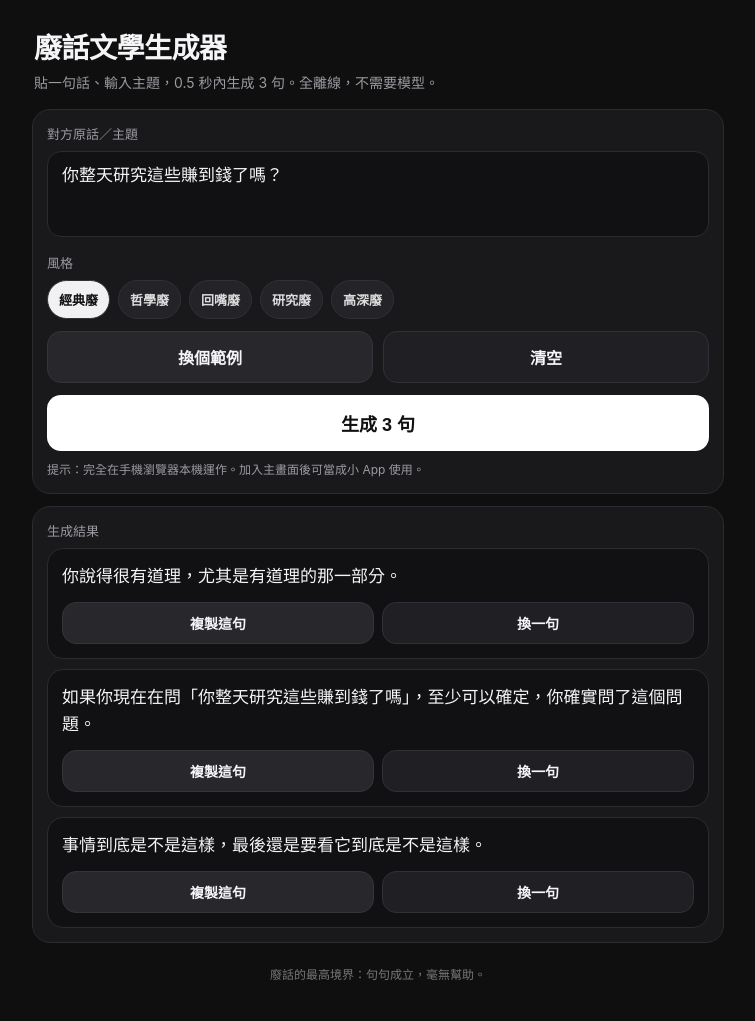
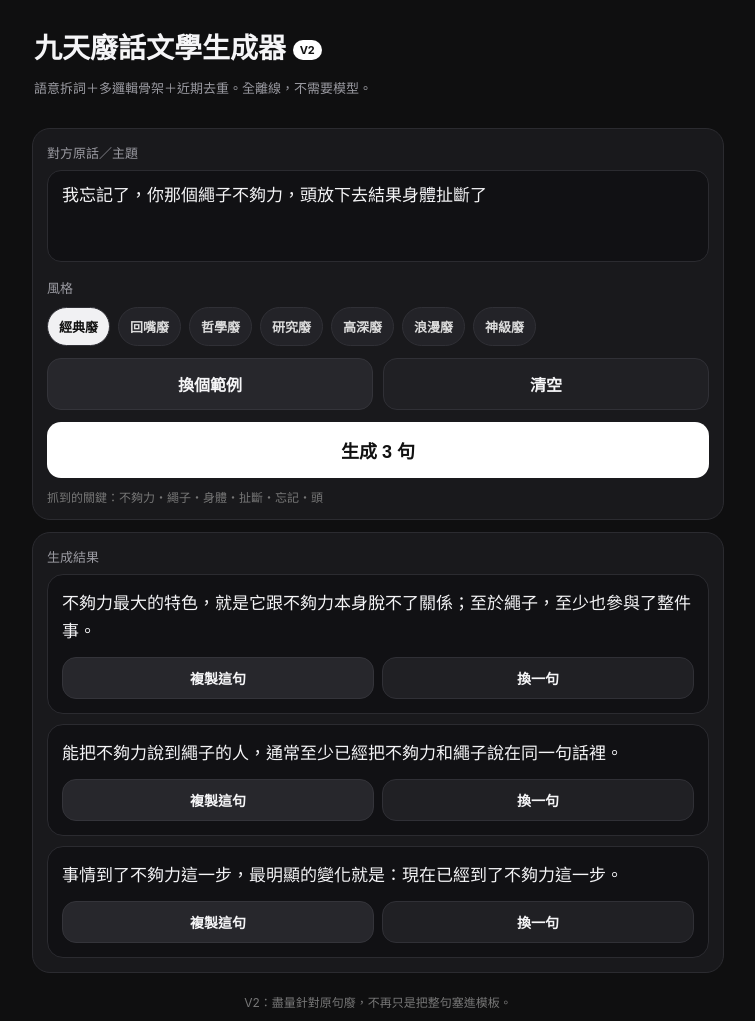
Before and after one commit to kadamooshing/nonsense-generator, a plain HTML site: page index.html in a window 1280 px wide. Shown: the whole page, without its empty margins (262-1017 px from the left). Drawn offline with Linux system fonts and the light colour scheme.

Commit message:
Add files via upload

```diff
--- a/index.html
+++ b/index.html
@@ -1,187 +1,193 @@
 <!doctype html>
 <html lang="zh-Hant">
 <head>
-<meta charset="utf-8" />
-<meta name="viewport" content="width=device-width,initial-scale=1,viewport-fit=cover" />
-<meta name="theme-color" content="#111111" />
-<meta name="apple-mobile-web-app-capable" content="yes" />
-<meta name="apple-mobile-web-app-status-bar-style" content="black-translucent" />
-<meta name="apple-mobile-web-app-title" content="廢話生成器" />
-<link rel="manifest" href="manifest.webmanifest" />
-<link rel="apple-touch-icon" href="icon-192.png" />
-<title>廢話文學生成器</title>
+<meta charset="utf-8">
+<meta name="viewport" content="width=device-width,initial-scale=1,viewport-fit=cover">
+<meta name="theme-color" content="#0f0f10">
+<meta name="apple-mobile-web-app-capable" content="yes">
+<meta name="apple-mobile-web-app-status-bar-style" content="black-translucent">
+<meta name="apple-mobile-web-app-title" content="九天廢話">
+<link rel="manifest" href="./manifest.webmanifest">
+<link rel="apple-touch-icon" href="./icon-192.png">
+<title>九天廢話文學生成器</title>
 <style>
-:root{--bg:#0f0f10;--card:#19191c;--muted:#9a9aa1;--text:#f5f5f7;--line:#2b2b30;--accent:#ffffff;--danger:#ff6b6b}
+:root{--bg:#0f0f10;--card:#19191c;--muted:#9a9aa1;--text:#f5f5f7;--line:#2b2b30;--accent:#fff}
 *{box-sizing:border-box;-webkit-tap-highlight-color:transparent}
 body{margin:0;background:var(--bg);color:var(--text);font-family:-apple-system,BlinkMacSystemFont,"SF Pro Text","PingFang TC","Noto Sans TC",sans-serif}
-.app{max-width:720px;margin:0 auto;padding:18px 14px calc(28px + env(safe-area-inset-bottom))}
-.header{padding:8px 2px 16px}.header h1{margin:0;font-size:28px;letter-spacing:-.5px}.header p{margin:7px 0 0;color:var(--muted);font-size:14px;line-height:1.45}
+.app{max-width:720px;margin:auto;padding:18px 14px calc(28px + env(safe-area-inset-bottom))}
+.header{padding:8px 2px 16px}.header h1{margin:0;font-size:28px}.badge{font-size:11px;background:#fff;color:#111;padding:3px 7px;border-radius:999px;vertical-align:middle}
+.header p,.small{color:var(--muted);font-size:13px;line-height:1.5}
 .card{background:var(--card);border:1px solid var(--line);border-radius:18px;padding:14px;margin-bottom:12px}
-label{display:block;font-size:13px;color:var(--muted);margin:0 0 8px}
-textarea,input,select{width:100%;border:1px solid var(--line);background:#111114;color:var(--text);border-radius:14px;font-size:17px;padding:13px 14px;outline:none}
-textarea{min-height:86px;resize:none;line-height:1.45}
+label{display:block;font-size:13px;color:var(--muted);margin-bottom:8px}
+textarea{width:100%;min-height:92px;resize:none;border:1px solid var(--line);background:#111114;color:var(--text);border-radius:14px;font-size:17px;padding:13px 14px;outline:none;line-height:1.5}
+.chips{display:flex;gap:8px;overflow:auto;padding:2px 0}.chip{white-space:nowrap;background:#232328;border:1px solid #303036;color:#ddd;padding:9px 11px;border-radius:999px;font-size:13px;font-weight:700}.chip.active{background:#f1f1f3;color:#111}
 .row{display:grid;grid-template-columns:1fr 1fr;gap:10px;margin-top:10px}
 button{border:0;border-radius:14px;padding:13px 14px;font-size:16px;font-weight:700;cursor:pointer}
 .primary{width:100%;background:var(--accent);color:#111;margin-top:12px;font-size:18px;padding:15px}
-.secondary{background:#27272c;color:var(--text);border:1px solid #34343a}
-.ghost{background:#202024;color:var(--text);border:1px solid #303036}
-.output{display:flex;flex-direction:column;gap:10px}
-.result{background:#111114;border:1px solid var(--line);border-radius:16px;padding:14px}
-.resultText{font-size:17px;line-height:1.6;white-space:pre-wrap;margin-bottom:12px}
-.actions{display:flex;gap:8px}.actions button{flex:1;padding:10px 12px;font-size:14px}
-.toast{position:fixed;left:50%;bottom:calc(22px + env(safe-area-inset-bottom));transform:translateX(-50%) translateY(18px);background:#fff;color:#111;padding:10px 14px;border-radius:999px;font-weight:700;opacity:0;pointer-events:none;transition:.18s;z-index:9}.toast.show{opacity:1;transform:translateX(-50%) translateY(0)}
-.chips{display:flex;gap:8px;overflow:auto;padding-bottom:2px}.chip{white-space:nowrap;background:#232328;border:1px solid #303036;color:#ddd;padding:9px 11px;border-radius:999px;font-size:13px;font-weight:700}.chip.active{background:#f1f1f3;color:#111}
-.small{font-size:12px;color:var(--muted);margin-top:10px;line-height:1.45}
-.footer{color:#777;font-size:12px;text-align:center;padding:10px 0 0}
-@media (max-width:430px){.app{padding-left:12px;padding-right:12px}.header h1{font-size:25px}.row{grid-template-columns:1fr 1fr}.resultText{font-size:16px}}
+.secondary{background:#27272c;color:var(--text);border:1px solid #34343a}.ghost{background:#202024;color:var(--text);border:1px solid #303036}
+.output{display:flex;flex-direction:column;gap:10px}.result{background:#111114;border:1px solid var(--line);border-radius:16px;padding:14px}
+.resultText{font-size:17px;line-height:1.65;white-space:pre-wrap;margin-bottom:12px}.actions{display:flex;gap:8px}.actions button{flex:1;padding:10px;font-size:14px}
+.keywords{margin-top:10px;color:#777;font-size:12px}.toast{position:fixed;left:50%;bottom:25px;transform:translateX(-50%) translateY(18px);background:#fff;color:#111;padding:10px 14px;border-radius:999px;font-weight:700;opacity:0;transition:.18s}.toast.show{opacity:1;transform:translateX(-50%)}
+.footer{color:#777;font-size:12px;text-align:center;padding:8px}
 </style>
 </head>
 <body>
 <div class="app">
-  <div class="header">
-    <h1>廢話文學生成器</h1>
-    <p>貼一句話、輸入主題，0.5 秒內生成 3 句。全離線，不需要模型。</p>
+ <div class="header"><h1>九天廢話文學生成器 <span class="badge">V2</span></h1><p>語意拆詞＋多邏輯骨架＋近期去重。全離線，不需要模型。</p></div>
+ <div class="card">
+  <label>對方原話／主題</label><textarea id="topic" placeholder="貼上對方原話……"></textarea>
+  <label style="margin-top:12px">風格</label>
+  <div class="chips" id="chips">
+   <button class="chip active" data-style="normal">經典廢</button><button class="chip" data-style="argue">回嘴廢</button>
+   <button class="chip" data-style="philo">哲學廢</button><button class="chip" data-style="science">研究廢</button>
+   <button class="chip" data-style="mystic">高深廢</button><button class="chip" data-style="romance">浪漫廢</button>
+   <button class="chip" data-style="god">神級廢</button>
   </div>
+  <div class="row"><button class="secondary" id="sampleBtn">換個範例</button><button class="ghost" id="clearBtn">清空</button></div>
+  <button class="primary" id="generateBtn">生成 3 句</button>
+  <div class="keywords" id="keywords"></div>
+ </div>
+ <div class="card"><label>生成結果</label><div class="output" id="output"></div></div>
+ <div class="footer">V2：盡量針對原句廢，不再只是把整句塞進模板。</div>
+</div><div class="toast" id="toast">已複製</div>
+<script>
+const $=id=>document.getElementById(id), topicEl=$('topic'), output=$('output'), toast=$('toast'), keywordsEl=$('keywords');
+let style='normal'; const recent=new Set(); const recentOrder=[];
 
-  <div class="card">
-    <label for="topic">對方原話／主題</label>
-    <textarea id="topic" placeholder="例如：你整天研究這些賺到錢了嗎？"></textarea>
-
-    <label style="margin-top:12px">風格</label>
-    <div class="chips" id="chips">
-      <button class="chip active" data-style="normal">經典廢</button>
-      <button class="chip" data-style="philo">哲學廢</button>
-      <button class="chip" data-style="argue">回嘴廢</button>
-      <button class="chip" data-style="science">研究廢</button>
-      <button class="chip" data-style="mystic">高深廢</button>
-    </div>
-
-    <div class="row">
-      <button class="secondary" id="sampleBtn">換個範例</button>
-      <button class="ghost" id="clearBtn">清空</button>
-    </div>
-    <button class="primary" id="generateBtn">生成 3 句</button>
-    <div class="small">提示：完全在手機瀏覽器本機運作。加入主畫面後可當成小 App 使用。</div>
-  </div>
-
-  <div class="card">
-    <label>生成結果</label>
-    <div class="output" id="output"></div>
-  </div>
-
-  <div class="footer">廢話的最高境界：句句成立，毫無幫助。</div>
-</div>
-<div class="toast" id="toast">已複製</div>
-
-<script>
-const topicEl = document.getElementById('topic');
-const output = document.getElementById('output');
-const toast = document.getElementById('toast');
-let style = 'normal';
-
-const samples = [
-  '你整天研究這些賺到錢了嗎？',
-  '你是不是有病？',
-  '你到底在講什麼？',
-  '你怎麼又熬夜？',
-  '你這樣做有什麼意義？',
-  '你是不是想太多了？',
-  '你到底懂不懂？',
-  '你為什麼不早點說？'
+const samples=[
+'你整天研究這些賺到錢了嗎？','你是不是有病？','你到底在講什麼？',
+'我忘記了，你那個繩子不夠力，頭放下去結果身體扯斷了',
+'馬賽克打好了，不用謝我','躲好，子彈飛啊飛的',
+'走在香水雨裡，濕的是我的身，思的是你的人',
+'情愛是互相吸引，互相吸引又是為了什麼？'
 ];
 
-const generic = {
- normal: [
-  '如果你現在在問「{q}」，至少可以確定，你確實問了這個問題。',
-  '這件事之所以會變成這樣，主要是因為它最後真的變成了這樣。',
-  '如果結果還沒出來，那目前最大的結果就是還沒有結果。',
-  '你說得很有道理，尤其是有道理的那一部分。',
-  '能遇到這種情況，通常代表這種情況確實發生了。',
-  '事情到底是不是這樣，最後還是要看它到底是不是這樣。',
-  '如果我沒理解錯，那我目前的理解應該還沒有完全錯。'
- ],
- philo: [
-  '真正的答案，往往藏在答案出現之後。至於「{q}」，你現在已經開始接近問題本身。',
-  '當你開始追問「{q}」，你首先得到的，就是一個正在追問的人。',
-  '不是所有問題都有答案，但有答案的問題通常都曾經是問題。',
-  '你以為你在尋找結論，其實你至少已經找到了尋找結論這件事。',
-  '放下問題之前，問題通常還在；放下之後，至少手上少了一個問題。',
-  '有些道理一旦懂了，你就會發現自己懂了。沒懂之前，通常還不懂。'
- ],
- argue: [
-  '你要這麼理解當然可以，因為你現在確實就是這麼理解的。',
-  '我沒有迴避「{q}」，我只是還沒有用你期待的方式回答它。',
-  '你先別急，急了之後通常只會比現在更急。',
-  '我尊重你的看法，畢竟這確實是你的看法，不是我的。',
-  '你說我沒回答也不算錯，因為我確實還沒有回答成你想要的答案。',
-  '如果你堅持你是對的，那至少可以確定，你現在非常堅持。',
-  '你問得很好，下次如果還想問，也可以再問一次。'
- ],
- science: [
-  '根據長期觀察，會問「{q}」的人，通常都已經把這句話問出口了。',
-  '研究顯示，問題沒有解決之前，問題的未解決率通常偏高。',
-  '統計上來說，事情一旦發生，發生率就會明顯高於沒發生之前。',
-  '實驗發現，只要沒有得到答案，受試者通常仍然處於沒有得到答案的狀態。',
-  '目前沒有證據證明這件事沒發生，尤其是在它已經發生的情況下。',
-  '多項觀察指出，知道的人通常知道，不知道的人知道的比例相對較低。'
- ],
- mystic: [
-  '你看到的未必只是你看到的，但你沒看到的，目前確實沒有被你看到。',
-  '「{q}」真正的答案不在遠方，它首先存在於這個問題已經被說出口的事實裡。',
-  '當你凝視問題，問題也仍然是一個問題。',
-  '真正的沉默不是沒有聲音，而是沒有把話說出來。',
-  '你若執著答案，答案就是答案；你若放下答案，至少你先放下了一個答案。',
-  '萬事皆有因果，有結果的事情，通常至少已經有了結果。'
- ]
-};
+const stop = new Set('我你妳他她它我們你們他們這那這個那個一個一些就是只是但是不過因為所以如果然後結果現在目前已經還是沒有不是可以可能真的其實到底怎麼什麼為什麼一下這樣那樣的了嗎呢啊呀喔哦吧在有又都也很太再就把被讓跟和與或而才會能要想說講問看做去來上下一樣時候事情問題地方'.split(''));
 
-function compact(s){return s.replace(/\s+/g,' ').trim();}
-function q(s){return compact(s).replace(/[。！？!?]+$/,'') || '這件事';}
-function pick(arr){return arr[Math.floor(Math.random()*arr.length)];}
-function shuffle(arr){return arr.map(v=>[Math.random(),v]).sort((a,b)=>a[0]-b[0]).map(x=>x[1]);}
+const lexicon = [
+'香水雨','街燈','浪漫','芬芳','氣息','心裡','心裏','淋濕','淋溼','洗淨','婚姻','契約','情愛','吸引',
+'繩子','不夠力','頭','身體','扯斷','子彈','飛','躲好','馬賽克','研究','賺錢','神助','力量','經典','感應','板規',
+'熬夜','喝水','胃口','困難','背後','生病','答案','問題','時間','成功','失敗','離開','回來','忘記','記得'
+];
 
-function generate(){
-  const raw = q(topicEl.value);
-  const pool = shuffle(generic[style]);
-  const results = [];
-  for(let i=0;i<3;i++) results.push(pool[i % pool.length].replaceAll('{q}', raw));
-  render(results);
+function clean(s){return (s||'').replace(/\s+/g,' ').trim().replace(/[。！？!?]+$/,'')}
+function extract(raw){
+ const s=clean(raw); let found=[];
+ lexicon.sort((a,b)=>b.length-a.length).forEach(w=>{if(s.includes(w)&&!found.includes(w)) found.push(w)});
+ let chunks=s.split(/[，,。；;：:、！？!?（）()\s]+/).map(x=>x.trim()).filter(x=>x.length>=2&&x.length<=12);
+ chunks.forEach(c=>{
+   c=c.replace(/^(可是|但是|不過|所以|因為|如果|然後|結果|其實|我覺得|我希望)/,'');
+   if(c.length>=2&&!stop.has(c)&&!found.includes(c)) found.push(c);
+ });
+ // character bigrams/trigrams as fallback
+ if(found.length<3){
+   const t=s.replace(/[^\u4e00-\u9fffA-Za-z0-9]/g,'');
+   for(let n=4;n>=2&&found.length<5;n--) for(let i=0;i+n<=t.length&&found.length<5;i++){
+     let w=t.slice(i,i+n); if(!stop.has(w)&&!found.some(x=>x.includes(w)||w.includes(x))) found.push(w);
+   }
+ }
+ return found.slice(0,6);
+}
+function pick(a){return a[Math.floor(Math.random()*a.length)]}
+function pair(k){return [k[0]||'這件事',k[1]||k[0]||'這件事',k[2]||k[1]||k[0]||'這件事']}
+function addRecent(x){recent.add(x);recentOrder.push(x);while(recentOrder.length>35){recent.delete(recentOrder.shift())}}
+function chooseUnique(builders, ctx){
+ for(let i=0;i<40;i++){let x=pick(builders)(ctx); if(!recent.has(x)){addRecent(x);return x}}
+ let x=pick(builders)(ctx); addRecent(x); return x;
 }
 
-function render(items){
-  output.innerHTML='';
-  items.forEach((text,idx)=>{
-    const box=document.createElement('div'); box.className='result';
-    const t=document.createElement('div'); t.className='resultText'; t.textContent=text;
-    const a=document.createElement('div'); a.className='actions';
-    const copy=document.createElement('button'); copy.className='secondary'; copy.textContent='複製這句';
-    copy.onclick=()=>copyText(text);
-    const again=document.createElement('button'); again.className='ghost'; again.textContent='換一句';
-    again.onclick=()=>{ const next=pick(generic[style]).replaceAll('{q}',q(topicEl.value)); t.textContent=next; copy.onclick=()=>copyText(next); };
-    a.append(copy,again); box.append(t,a); output.append(box);
-  });
+const B={
+normal:[
+ c=>`${c.a}之所以會變成${c.a}，主要是因為它最後確實跟${c.a}有關。`,
+ c=>`如果${c.a}還沒發生，那它目前就是還沒發生；一旦發生了，至少就不能再說它完全沒發生。`,
+ c=>`${c.a}最大的特色，就是它跟${c.a}本身脫不了關係；至於${c.b}，至少也參與了整件事。`,
+ c=>`先不談${c.c}，光是${c.a}和${c.b}同時出現在這句話裡，就已經證明它們確實一起出現過。`,
+ c=>`事情到了${c.a}這一步，最明顯的變化就是：現在已經到了${c.a}這一步。`,
+ c=>`能把${c.a}說到${c.b}的人，通常至少已經把${c.a}和${c.b}說在同一句話裡。`
+],
+argue:[
+ c=>`你先別急著談${c.b}，因為${c.a}如果都還沒講完，${c.b}再急也只能先在後面等。`,
+ c=>`你要把${c.a}理解成${c.b}當然可以，至少現在最確定的，就是你真的這樣理解了。`,
+ c=>`我沒有迴避${c.a}，我只是把${c.a}放在一個看起來很像被迴避的位置。`,
+ c=>`你問${c.a}有沒有道理，我只能說：有道理的部分確實有道理，沒道理的部分目前還比較沒道理。`,
+ c=>`如果${c.a}真的能證明${c.b}，那很好；如果不能，至少它證明了你很想用${c.a}證明${c.b}。`,
+ c=>`你可以不同意${c.a}，但你不同意之前，${c.a}至少已經成功讓你不同意了一次。`
+],
+philo:[
+ c=>`人總以為自己在追問${c.a}，其實追到最後，首先找到的是那個一直在追問${c.a}的人。`,
+ c=>`${c.a}若沒有${c.b}，也許只是${c.a}；有了${c.b}之後，它至少成了有${c.b}的${c.a}。`,
+ c=>`放下${c.a}之前，${c.a}通常還在；真正放下之後，至少手上不必再一直拿著它。`,
+ c=>`我們以為${c.a}通往${c.b}，後來才發現，走到${c.b}之前，路上仍然都是還沒到${c.b}的地方。`,
+ c=>`真正值得思考的不是${c.a}為什麼是${c.a}，而是當你開始思考時，${c.a}已經成了被思考的${c.a}。`,
+ c=>`${c.a}會過去，${c.b}也會過去；等它們都過去以後，留下來的至少是它們曾經來過。`
+],
+science:[
+ c=>`根據長期觀察，${c.a}一旦和${c.b}同時出現，兩者同時出現的機率會明顯高於它們沒有同時出現的時候。`,
+ c=>`實驗顯示，${c.a}沒有解決之前，${c.a}的未解決率通常偏高；加入${c.b}後，情況至少多了一個${c.b}。`,
+ c=>`目前沒有證據證明${c.a}與${c.b}毫無關係，尤其是在它們已經被放進同一句話的情況下。`,
+ c=>`統計指出，提到${c.a}的人通常比完全沒提到${c.a}的人，更容易在句子裡出現${c.a}。`,
+ c=>`研究人員發現，只要${c.a}真的發生，受試者處於「${c.a}已發生」狀態的比例會快速上升。`,
+ c=>`初步數據顯示，${c.b}能不能造成${c.a}仍待研究，但${c.a}如果已經發生，至少樣本數已經不是零。`
+],
+mystic:[
+ c=>`你看到的是${c.a}，想到的是${c.b}；但真正被你看到的，首先仍然是你正在看見${c.a}。`,
+ c=>`${c.a}不是答案，${c.b}也不是答案；可當你把它們放在一起，至少問題突然變得比較像有兩個關鍵詞。`,
+ c=>`當${c.a}出現時，不必追問它從哪裡來；因為在你追問以前，它至少已經先出現了。`,
+ c=>`萬事皆有因果，${c.a}若是因，${c.b}未必是果；但如果${c.b}真成了果，那它至少已經結果了。`,
+ c=>`真正的${c.a}不在遠方，它就在${c.a}存在的地方；你若找不到，至少目前還沒找到。`,
+ c=>`你以為自己放不下${c.a}，其實也可能只是${c.a}目前還沒有被你放下。`
+],
+romance:[
+ c=>`${c.a}落在身上是${c.a}，落進心裡就成了想念；至於${c.b}，因為想的是你，所以怎麼繞最後還是繞回你。`,
+ c=>`我沒有躲開${c.a}，因為躲開了就碰不到${c.a}；碰不到${c.a}，又怎麼帶著它去靠近${c.b}。`,
+ c=>`濕的是我的身，留的是${c.a}；我以為自己走向${c.b}，後來才發現，真正一直沒離開的是心裡那個你。`,
+ c=>`${c.a}可以洗掉氣息，卻洗不掉想念；如果最後真的走進${c.b}，至少證明這一路沒有完全白走。`,
+ c=>`浪漫不是${c.a}本身，而是${c.a}發生的時候，我剛好還在想你；不然它頂多只是一場${c.a}。`,
+ c=>`我把${c.a}留給夜色，把${c.b}留給心裡；如果你問剩下什麼，剩下的就是還沒說完的那一點想你。`
+],
+god:[
+ c=>`${c.a}最大的問題就是${c.a}；等${c.b}真的發生以後，你就會發現——現在討論${c.a}其實已經有點晚了。`,
+ c=>`先有${c.a}，再有${c.b}，最後得到一個重要結論：沒有前面的事，後面的事至少不會用同樣的方式發生。`,
+ c=>`我本來沒想到${c.a}，直到${c.b}出現，我才明白——有些事情不知道的時候，確實比較不知道。`,
+ c=>`別小看${c.a}，它只要成功一次，就能把「還沒發生」直接變成「剛剛發生過」。`,
+ c=>`${c.a}跟${c.b}誰比較重要我不知道，但可以確定：少了其中一個，這句廢話會短很多。`,
+ c=>`如果最後${c.a}還是沒能解決${c.b}，至少我們成功用${c.a}證明了${c.b}依然需要被解決。`
+]};
+
+function context(raw){
+ const k=extract(raw), [a,b,c]=pair(k);
+ keywordsEl.textContent='抓到的關鍵：'+k.join('・');
+ return {raw:clean(raw)||'這件事',k,a,b,c};
 }
+function generateOne(ctx){return chooseUnique(B[style],ctx)}
+function generate(){
+ const ctx=context(topicEl.value);
+ const arr=[]; while(arr.length<3){let x=generateOne(ctx); if(!arr.includes(x))arr.push(x)}
+ render(arr,ctx);
+}
+function render(items,ctx){
+ output.innerHTML='';
+ items.forEach(text=>{
+  const box=document.createElement('div');box.className='result';
+  const t=document.createElement('div');t.className='resultText';t.textContent=text;
+  const a=document.createElement('div');a.className='actions';
+  const cp=document.createElement('button');cp.className='secondary';cp.textContent='複製這句';
+  const ag=document.createElement('button');ag.className='ghost';ag.textContent='換一句';
+  const bind=x=>{cp.onclick=()=>copyText(x);ag.onclick=()=>{let n=generateOne(ctx);t.textContent=n;bind(n)}};
+  bind(text);a.append(cp,ag);box.append(t,a);output.append(box);
+ });
+}
+async function copyText(text){
+ try{await navigator.clipboard.writeText(text)}catch(e){let ta=document.createElement('textarea');ta.value=text;document.body.appendChild(ta);ta.select();document.execCommand('copy');ta.remove()}
+ toast.classList.add('show');setTimeout(()=>toast.classList.remove('show'),900)
+}
+$('generateBtn').onclick=generate;
+$('clearBtn').onclick=()=>{topicEl.value='';keywordsEl.textContent='';output.innerHTML='';topicEl.focus()};
+$('sampleBtn').onclick=()=>{topicEl.value=pick(samples);generate()};
+$('chips').addEventListener('click',e=>{if(!e.target.classList.contains('chip'))return;document.querySelectorAll('.chip').forEach(x=>x.classList.remove('active'));e.target.classList.add('active');style=e.target.dataset.style;generate()});
+topicEl.value='我忘記了，你那個繩子不夠力，頭放下去結果身體扯斷了';generate();
 
-async function copyText(text){
-  try{await navigator.clipboard.writeText(text);}catch(e){
-    const ta=document.createElement('textarea');ta.value=text;document.body.appendChild(ta);ta.select();document.execCommand('copy');ta.remove();
-  }
-  toast.classList.add('show'); setTimeout(()=>toast.classList.remove('show'),900);
+if('serviceWorker' in navigator && location.protocol.startsWith('http')){
+ window.addEventListener('load',()=>navigator.serviceWorker.register('./sw.js').catch(()=>{}));
 }
-
-document.getElementById('generateBtn').onclick=generate;
-document.getElementById('clearBtn').onclick=()=>{topicEl.value='';topicEl.focus();};
-document.getElementById('sampleBtn').onclick=()=>{topicEl.value=pick(samples);generate();};
-document.getElementById('chips').addEventListener('click',e=>{if(!e.target.classList.contains('chip'))return;document.querySelectorAll('.chip').forEach(x=>x.classList.remove('active'));e.target.classList.add('active');style=e.target.dataset.style;generate();});
-topicEl.addEventListener('keydown',e=>{if((e.metaKey||e.ctrlKey)&&e.key==='Enter')generate();});
-
-topicEl.value='你整天研究這些賺到錢了嗎？';
-generate();
-</script>
-<script>
-if ('serviceWorker' in navigator && location.protocol.startsWith('http')) {
-  window.addEventListener('load', () => navigator.serviceWorker.register('./sw.js').catch(()=>{}));
-}
-</script>
-</body>
-</html>
+</script></body></html>
```
Also changed, not shown: sw.js (+4 -4 lines), manifest.webmanifest.
